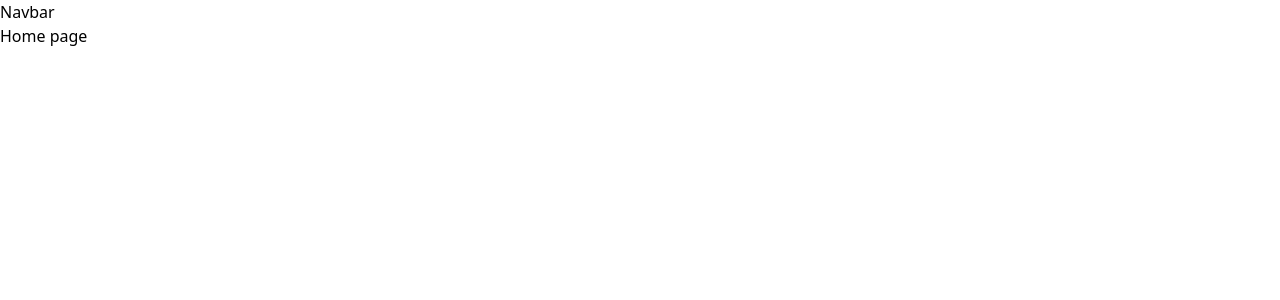
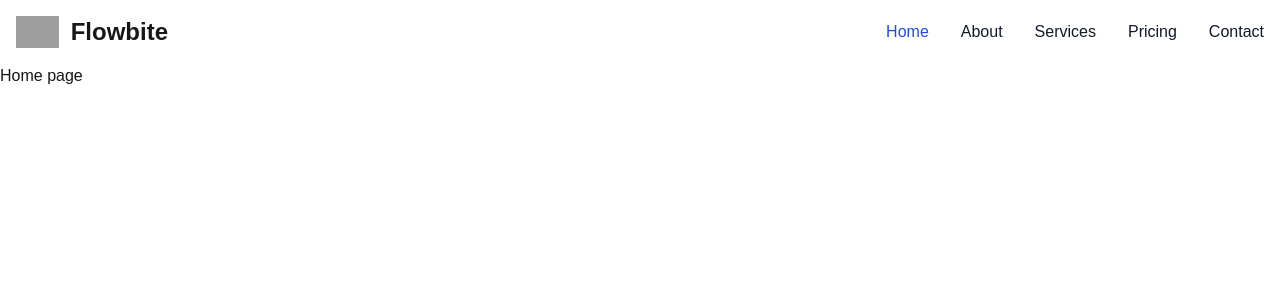
Before and after one commit to KryzeInteractive/codeamica, a Next.js app: page / in a window 1280 px wide. Shown: the top 300 px of the page. Built offline with nearby package versions, Linux system fonts and the light colour scheme; grey boxes are pictures that could not be loaded.

Commit message:
fix: fix tailwind error
- Edited tailwind.config.ts: added global style.

```diff
--- a/package.json
+++ b/package.json
@@ -3,7 +3,7 @@
   "version": "0.1.0",
   "private": true,
   "scripts": {
-    "dev": "next dev --turbo",
+    "dev": "next dev",
     "build": "next build",
     "start": "next start",
     "lint": "next lint"
--- a/src/app/globals.css
+++ b/src/app/globals.css
@@ -2,7 +2,7 @@
 @tailwind components;
 @tailwind utilities;
 
-/* :root {
+:root {
   --background: #ffffff;
   --foreground: #171717;
 }
@@ -24,4 +24,4 @@
   .text-balance {
     text-wrap: balance;
   }
-} */
+}
--- a/src/app/layout.tsx
+++ b/src/app/layout.tsx
@@ -1,7 +1,6 @@
 import type { Metadata } from "next";
 import localFont from "next/font/local";
 import "./globals.css";
-
 import Navbar from "@/component/Navbar";
 
 const geistSans = localFont({
--- a/src/component/Navbar.tsx
+++ b/src/component/Navbar.tsx
@@ -1,3 +1,92 @@
 export default function Navbar() {
-  return <div>Navbar</div>;
+  return (
+    <div>
+      <nav className="border-gray-200 bg-white dark:bg-gray-900">
+        <div className="mx-auto flex max-w-screen-xl flex-wrap items-center justify-between p-4">
+          <a
+            href="https://flowbite.com/"
+            className="flex items-center space-x-3 rtl:space-x-reverse"
+          >
+            <img
+              src="https://flowbite.com/docs/images/logo.svg"
+              className="h-8"
+              alt="Flowbite Logo"
+            />
+            <span className="self-center whitespace-nowrap text-2xl font-semibold dark:text-white">
+              Flowbite
+            </span>
+          </a>
+          <button
+            data-collapse-toggle="navbar-default"
+            type="button"
+            className="inline-flex h-10 w-10 items-center justify-center rounded-lg p-2 text-sm text-gray-500 hover:bg-gray-100 focus:outline-none focus:ring-2 focus:ring-gray-200 md:hidden dark:text-gray-400 dark:hover:bg-gray-700 dark:focus:ring-gray-600"
+            aria-controls="navbar-default"
+            aria-expanded="false"
+          >
+            <span className="sr-only">Open main menu</span>
+            <svg
+              className="h-5 w-5"
+              aria-hidden="true"
+              xmlns="http://www.w3.org/2000/svg"
+              fill="none"
+              viewBox="0 0 17 14"
+            >
+              <path
+                stroke="currentColor"
+                strokeLinecap="round"
+                stroke-linejoin="round"
+                strokeWidth="2"
+                d="M1 1h15M1 7h15M1 13h15"
+              />
+            </svg>
+          </button>
+          <div className="hidden w-full md:block md:w-auto" id="navbar-default">
+            <ul className="mt-4 flex flex-col rounded-lg border border-gray-100 bg-gray-50 p-4 font-medium md:mt-0 md:flex-row md:space-x-8 md:border-0 md:bg-white md:p-0 rtl:space-x-reverse dark:border-gray-700 dark:bg-gray-800 md:dark:bg-gray-900">
+              <li>
+                <a
+                  href="#"
+                  className="block rounded bg-blue-700 px-3 py-2 text-white md:bg-transparent md:p-0 md:text-blue-700 dark:text-white md:dark:text-blue-500"
+                  aria-current="page"
+                >
+                  Home
+                </a>
+              </li>
+              <li>
+                <a
+                  href="#"
+                  className="block rounded px-3 py-2 text-gray-900 hover:bg-gray-100 md:border-0 md:p-0 md:hover:bg-transparent md:hover:text-blue-700 dark:text-white dark:hover:bg-gray-700 dark:hover:text-white md:dark:hover:bg-transparent md:dark:hover:text-blue-500"
+                >
+                  About
+                </a>
+              </li>
+              <li>
+                <a
+                  href="#"
+                  className="block rounded px-3 py-2 text-gray-900 hover:bg-gray-100 md:border-0 md:p-0 md:hover:bg-transparent md:hover:text-blue-700 dark:text-white dark:hover:bg-gray-700 dark:hover:text-white md:dark:hover:bg-transparent md:dark:hover:text-blue-500"
+                >
+                  Services
+                </a>
+              </li>
+              <li>
+                <a
+                  href="#"
+                  className="block rounded px-3 py-2 text-gray-900 hover:bg-gray-100 md:border-0 md:p-0 md:hover:bg-transparent md:hover:text-blue-700 dark:text-white dark:hover:bg-gray-700 dark:hover:text-white md:dark:hover:bg-transparent md:dark:hover:text-blue-500"
+                >
+                  Pricing
+                </a>
+              </li>
+              <li>
+                <a
+                  href="#"
+                  className="block rounded px-3 py-2 text-gray-900 hover:bg-gray-100 md:border-0 md:p-0 md:hover:bg-transparent md:hover:text-blue-700 dark:text-white dark:hover:bg-gray-700 dark:hover:text-white md:dark:hover:bg-transparent md:dark:hover:text-blue-500"
+                >
+                  Contact
+                </a>
+              </li>
+            </ul>
+          </div>
+        </div>
+      </nav>
+    </div>
+  );
 }
--- a/tailwind.config.ts
+++ b/tailwind.config.ts
@@ -2,6 +2,7 @@
 
 const config: Config = {
   content: [
+    "./src/**/*.{js,ts,jsx,tsx,mdx}",
     "./src/pages/**/*.{js,ts,jsx,tsx,mdx}",
     "./src/components/**/*.{js,ts,jsx,tsx,mdx}",
     "./src/app/**/*.{js,ts,jsx,tsx,mdx}",
```
